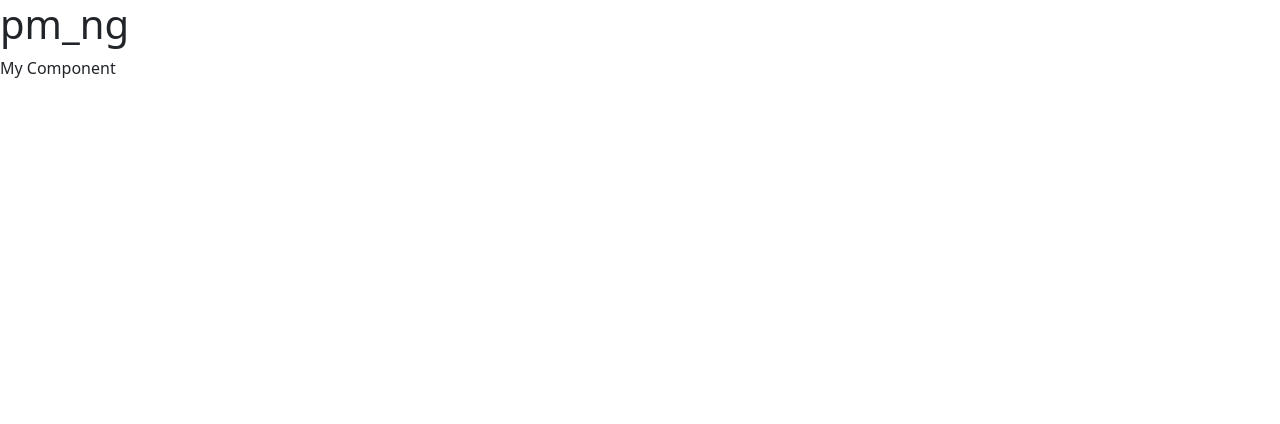
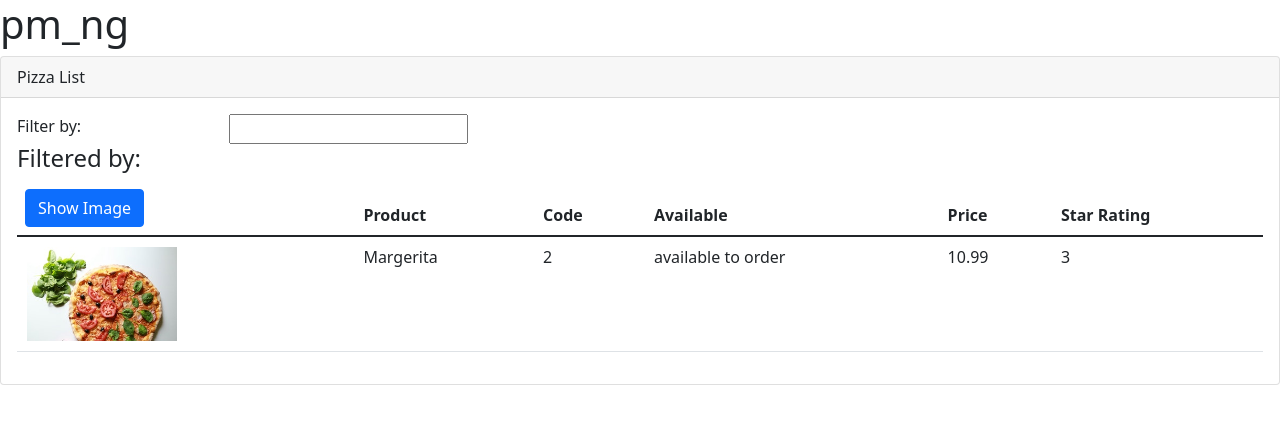
Before and after one commit to Kari-The-Unicorn/pm_ng, an Angular app: page / in a window 1280 px wide. Shown: the top 424 px of the page. Built offline with nearby package versions, Linux system fonts and the light colour scheme.

Commit message:
updated product list view

```diff
--- a/src/app/app.component.ts
+++ b/src/app/app.component.ts
@@ -5,7 +5,7 @@ import { Component } from '@angular/core';
   template: `
   <div>
     <h1>{{title}}</h1>
-    <div>My Component<div>
+    <pm-products></pm-products>
   <div>
   `
 })
--- a/src/app/app.module.ts
+++ b/src/app/app.module.ts
@@ -2,10 +2,12 @@ import { NgModule } from '@angular/core';
 import { BrowserModule } from '@angular/platform-browser';
 
 import { AppComponent } from './app.component';
+import { ProductListComponent } from './products/product-list.component';
 
 @NgModule({
   declarations: [
-    AppComponent
+    AppComponent,
+    ProductListComponent
   ],
   imports: [
     BrowserModule
--- a/src/app/products/product-list.component.html
+++ b/src/app/products/product-list.component.html
@@ -1,6 +1,6 @@
 <div class="card">
     <div class="card-header">
-        Pizza list
+        {{title}}
     </div>
     <div class='card-body'>
         <div class='row'>
@@ -15,7 +15,7 @@
           </div>
         </div>
         <div class='table-responsive'>
-          <table class='table'>
+          <table class='table' *ngIf="products.length">
             <thead>
               <tr>
                 <th>
@@ -31,6 +31,19 @@
               </tr>
             </thead>
             <tbody>
+                <tr *ngFor="let product of products">
+                    <td>
+                        <img [src]='product.imageUrl'
+                             [title]='product.productName'
+                             [style.width.px]="imageWidth"
+                             [style.margin.px]="imageMargin">
+                    </td>
+                    <td>{{product.productName}}</td>
+                    <td>{{product.productCode}}</td>
+                    <td>{{product.productAvailability}}</td>
+                    <td>{{product.productPrice}}</td>
+                    <td>{{product.starRating}}</td>
+                </tr>
             </tbody>
           </table>
         </div>
--- a/src/app/products/product-list.component.ts
+++ b/src/app/products/product-list.component.ts
@@ -0,0 +1,22 @@
+import { Component } from "@angular/core";
+
+@Component({
+    selector: 'pm-products',
+    templateUrl:"./product-list.component.html"
+})
+export class ProductListComponent{
+    title: string = "Pizza List";
+    imageWidth: number = 150;
+    imageMargin: number = 2;
+    products: any[] = [
+        {
+            "productId":2,
+            "productName": "Margerita",
+            "productCode": "2",
+            "productAvailability": "available to order",
+            "productPrice": "10.99",
+            "starRating": 3,
+            "imageUrl":"assets/images/pizza.jpg"
+        }
+    ]
+};
```
Also changed, not shown: src/assets/images/pizza.jpg (added).
